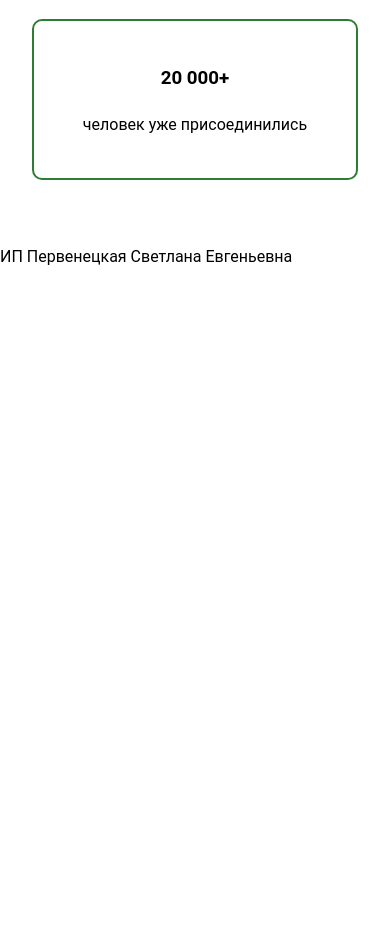
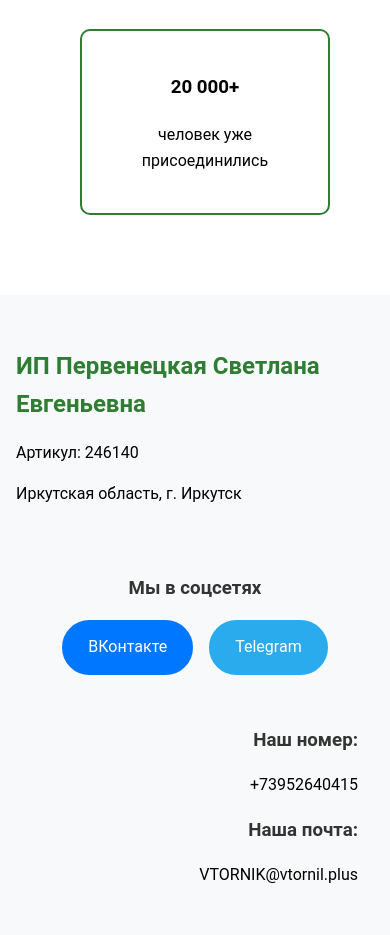
Before and after one commit to mrrred/vtorn_stie, a plain HTML site: page index.html in a window 390 px wide. Shown: the part 924-1859 px from the top of the page. Before the commit the page ends 1210 px from the top, so only its background shows below. Drawn offline with Linux system fonts and the light colour scheme.

Commit message:
Mnogo izmenil

```diff
--- a/css/style.css
+++ b/css/style.css
@@ -50,7 +50,7 @@ body {
     display: grid;
     grid-template-columns: repeat(auto-fit, minmax(250px, 1fr));
     gap: 2rem;
-    padding: 3rem 2rem;
+    padding: 2rem 5rem;
 }
 
 .stat-item {
@@ -142,6 +142,9 @@ body {
 
 .google-form {
     margin-top: 1rem;
+    width: 1000px;
+    margin-left: auto;  /* Автоматический отступ слева */
+    margin-right: 0;    /* Обнуление отступа справа */
 }
 
 /* Новые стили для шапки */
@@ -149,7 +152,7 @@ body {
     display: flex;
     justify-content: space-between;
     align-items: center;
-    padding: 1rem 2rem;
+    padding: 0rem 2rem;
     background: #fff;
     box-shadow: 0 2px 10px rgba(0,0,0,0.1);
 }
@@ -176,7 +179,7 @@ body {
 /* Новые стили для героя */
 .hero {
     position: relative;
-    height: 70vh;
+    height: 75vh;
     background: url('../img/hero-bg.jpg') center/cover no-repeat;
 }
 
@@ -296,3 +299,129 @@ body {
         padding: 1rem;
     }
 }
+
+/* Блок контактов */
+.contacts-preview {
+    background: #f8f9fa;
+    padding: 4rem 2rem;
+    margin-top: 3rem;
+}
+
+.contacts-container {
+    max-width: 1200px;
+    margin: 0 auto;
+    display: grid;
+    grid-template-columns: repeat(auto-fit, minmax(300px, 1fr));
+    gap: 2rem;
+}
+
+.ip-info h2 {
+    color: var(--primary-color);
+    margin-bottom: 1rem;
+    font-size: 1.5rem;
+}
+
+.social-block h3 {
+    color: #333;
+    margin-bottom: 1rem;
+    padding: 0rem, 0rem;
+}
+.text-block h3 {
+    color: #333;
+    margin-bottom: 1rem;
+}
+
+.h3-center {
+    color: #333;
+    text-align: center;
+}
+
+.social-buttons {
+    display: flex;
+    flex-wrap: wrap;
+    gap: 1rem;
+    justify-content: center;
+
+}
+
+.social-btn {
+    padding: 0.8rem 1.5rem;
+    border-radius: 30px;
+    text-decoration: none;
+    transition: transform 0.3s;
+    border: 2px solid;
+    justify-content: center;
+}
+
+.social-btn:hover {
+    transform: translateY(-2px);
+}
+
+/* Цвета кнопок */
+.vk { background: #0077ff; color: white; border-color: #0077ff; }
+.tg { background: #2aabee; color: white; border-color: #2aabee; }
+
+.text-block {
+    background: rgba(255, 255, 255, 0);
+    padding: 1rem;
+    padding-top: 0;
+    padding-bottom: 0;
+    text-align: end;
+}
+
+@media (max-width: 768px) {
+    .contacts-preview {
+        padding: 2rem 1rem;
+    }
+
+    .social-buttons {
+        display: flex;
+        gap: 1rem;
+        justify-content: center; /* Выравнивание кнопок по правому краю */
+    }
+
+    .social-btn {
+        text-align: center;
+    }
+}
+
+@media (max-width: 1080px) {
+    .google-form {
+        width: 100%;
+        max-width: 1000px;
+        padding: 0 20px;
+    }
+
+    .google-form iframe {
+        width: 100% !important;
+    }
+}
+
+/* Новые стили */
+.step {
+    display: flex;
+    gap: 40px;
+    align-items: flex-start;
+}
+
+.text-content {
+    flex: 1;
+    max-width: 600px;
+}
+
+.google-form {
+    flex: 1;
+    max-width: 1000px;
+    margin-top: 0;
+}
+
+@media (max-width: 1200px) {
+    .step {
+        flex-direction: column;
+    }
+
+    .google-form iframe {
+        width: 100% !important;
+        height: 500px !important;
+    }
+}
--- a/index.html
+++ b/index.html
@@ -11,12 +11,14 @@
         <img src="img/logo.jpg" alt="Логотип Вторник" class="logo", height="120" width="120">
         <nav class="navigation">
             <a href="index.html" class="nav-button">Главная</a>
-            <a href="how-to-donate.html" class="nav-button">Как сдать</a>
-            <a href="about.html" class="nav-button">О нас</a>
+            <a href="how-to-donate.html" class="nav-button">Как сдать вещи</a>
+            <a href="about.html" class="nav-button">О проекте</a>
             <a href="contacts.html" class="nav-button">Контакты</a>
         </nav>
         <div class="menu-toggle">☰</div>
     </header>
+
+
 
     <main>
         <section class="hero">
@@ -37,12 +39,35 @@
                 <h3>20 000+</h3>
                 <p>человек уже присоединились</p>
             </div>
-        </section>
     </main>
 
-    <footer>
-        <p>ИП Первенецкая Светлана Евгеньевна</p>
-    </footer>
+    <section class="contacts-preview">
+        <div class="contacts-container">
+            <!-- Блок о ИП -->
+            <div class="ip-info">
+                <h2>ИП Первенецкая Светлана Евгеньевна</h2>
+                <p>Артикул: 246140</p>
+                <p>Иркутская область, г. Иркутск</p>
+            </div>
+
+            <!-- Соцети -->
+            <div class="social-block">
+                <h3 class="h3-center">Мы в соцсетях</h3>
+                <div class="social-buttons">
+                    <a href="https://vk.com/vtornik.plus" class="social-btn vk" target="_blank">ВКонтакте</a>
+                    <a href="https://t.me/vtornikirk_plus" class="social-btn tg" target="_blank">Telegram</a>
+                </div>
+            </div>
+
+            <!-- Дополнительные текстовые блоки -->
+            <div class="text-block">
+                <h3>Наш номер:</h3>
+                <p>+73952640415</p>
+                <h3>Наша почта:</h3>
+                <p>VTORNIK@vtornil.plus</p>
+            </div>
+        </div>
+    </section>
 
     <script src="js/script.js"></script>
 </body>
```
Also changed, not shown: about.html (+2 -2 lines), contacts.html (+2 -2 lines), how-to-donate.html (+19 -6 lines), img/logo.jpg.
